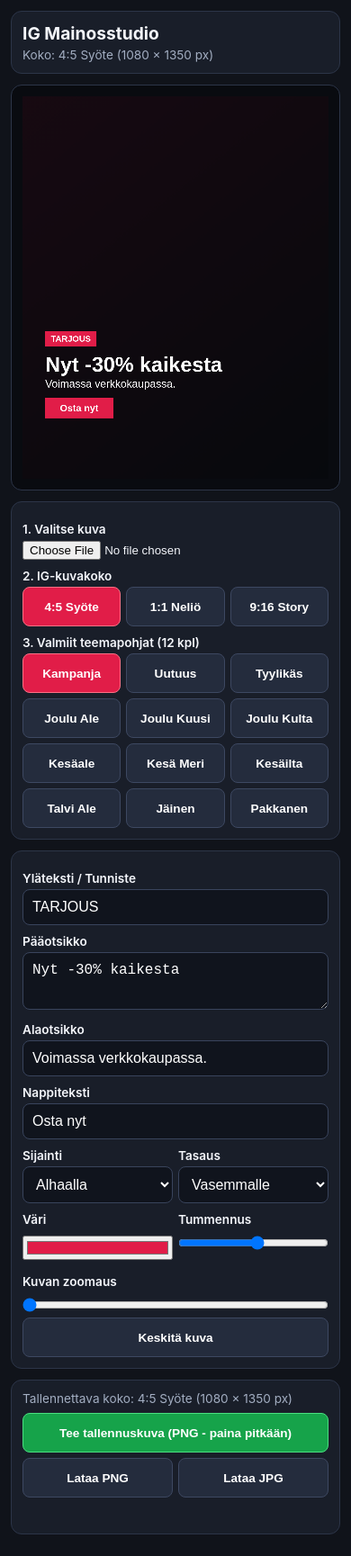
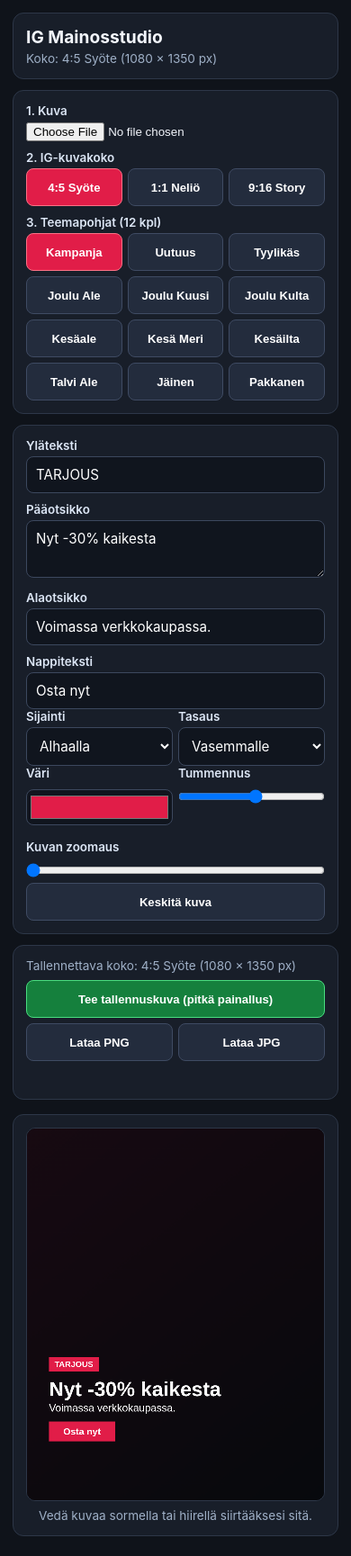
Before and after one commit to djpreal/mainosApuri, a plain HTML site: page index.html in a window 390 px wide. Shown: the whole page at 90% size. Drawn offline with Linux system fonts and the light colour scheme.

Commit message:
Update index.html

```diff
--- a/index.html
+++ b/index.html
@@ -5,55 +5,85 @@
   <meta name="viewport" content="width=device-width, initial-scale=1.0" />
   <title>IG Mainosstudio</title>
   <style>
+    * {
+      box-sizing: border-box;
+    }
     body {
       margin: 0;
-      padding: 12px;
+      padding: 14px;
       font-family: -apple-system, BlinkMacSystemFont, "Segoe UI", Roboto, sans-serif;
-      background: #10131a;
-      color: #f4f6fb;
+      background: #0f131a;
+      color: #f3f6fc;
     }
-    .wrap {
-      max-width: 520px;
+    .container {
+      max-width: 980px;
       margin: 0 auto;
+      display: grid;
+      grid-template-columns: 1fr;
+      gap: 16px;
     }
-    .box {
-      background: #191e29;
-      border: 1px solid #2c3548;
+    @media (min-width: 860px) {
+      .container {
+        grid-template-columns: 390px 1fr;
+        align-items: start;
+      }
+    }
+    .card {
+      background: #181e29;
+      border: 1px solid #2d3748;
       border-radius: 12px;
-      padding: 12px;
+      padding: 14px;
       margin-bottom: 12px;
+    }
+    .card:last-child {
+      margin-bottom: 0;
     }
     h1 {
       margin: 0 0 4px;
       font-size: 1.2rem;
     }
-    .muted {
-      color: #a3aec2;
+    .sub {
+      margin: 0;
+      color: #9fb0c7;
       font-size: 0.85rem;
-      margin: 0;
     }
     label {
       display: block;
-      font-size: 0.85rem;
+      margin: 10px 0 4px;
+      font-size: 0.84rem;
       font-weight: 600;
-      margin: 10px 0 4px;
+      color: #dce6f5;
     }
-    input[type="text"], textarea, select {
+    label:first-child {
+      margin-top: 0;
+    }
+    input[type="text"],
+    textarea,
+    select {
       width: 100%;
-      box-sizing: border-box;
       padding: 10px;
       border-radius: 8px;
-      border: 1px solid #39445c;
-      background: #10141d;
-      color: #fff;
-      font-size: 1rem;
+      border: 1px solid #3c485e;
+      background: #10151e;
+      color: #ffffff;
+      font-size: 0.95rem;
+      font-family: inherit;
     }
     textarea {
       min-height: 64px;
+      resize: vertical;
     }
-    input[type="range"], input[type="color"] {
+    input[type="color"],
+    input[type="range"] {
       width: 100%;
       margin: 6px 0;
+    }
+    input[type="color"] {
+      height: 40px;
+      padding: 2px;
+      border-radius: 8px;
+      border: 1px solid #3c485e;
+      background: #10151e;
     }
     .grid-3 {
       display: grid;
@@ -65,31 +95,40 @@
       grid-template-columns: repeat(2, 1fr);
       gap: 6px;
     }
-    button {
+    .btn {
       width: 100%;
-      min-height: 44px;
-      padding: 10px 8px;
+      min-height: 42px;
+      padding: 9px 8px;
       border-radius: 8px;
-      border: 1px solid #3d4861;
-      background: #242c3d;
-      color: #fff;
-      font-size: 0.85rem;
+      border: 1px solid #3f4b63;
+      background: #232c3d;
+      color: #ffffff;
+      font-size: 0.82rem;
       font-weight: 700;
       cursor: pointer;
     }
-    button.active {
+    .btn.active {
       background: #e11d48;
       border-color: #fb7185;
     }
-    button.main {
-      background: #16a34a;
+    .btn.save-main {
+      background: #15803d;
       border-color: #4ade80;
     }
-    .canvas-box {
-      background: #090b10;
+    .preview-box {
+      background: #181e29;
+      border: 1px solid #2d3748;
       border-radius: 12px;
+      padding: 14px;
+      text-align: center;
+    }
+    .canvas-wrap {
+      max-width: 420px;
+      margin: 0 auto;
+      background: #090c10;
+      border-radius: 10px;
       overflow: hidden;
-      border: 1px solid #2c3548;
+      border: 1px solid #2d3748;
     }
     canvas {
       display: block;
@@ -97,17 +136,22 @@
       height: auto;
       touch-action: none;
     }
-    #msg {
+    #statusText {
       margin-top: 8px;
-      font-size: 0.85rem;
+      font-size: 0.84rem;
       color: #86efac;
       min-height: 20px;
     }
-    #saveArea {
+    #previewSaveBox {
       display: none;
-      margin-top: 10px;
+      max-width: 420px;
+      margin: 12px auto 0;
+      background: #10151e;
+      border: 1px solid #3c485e;
+      border-radius: 10px;
+      padding: 10px;
     }
-    #saveArea img {
+    #previewSaveBox img {
       width: 100%;
       border-radius: 8px;
       margin-top: 6px;
@@ -115,72 +159,69 @@
   </style>
 </head>
 <body>
-  <div class="wrap">
-    <div class="box">
+  <div class="container">
+    <div>
+      <div class="card">
         <h1>IG Mainosstudio</h1>
-      <p class="muted" id="sizeText">Koko: 4:5 Syöte (1080 × 1350 px)</p>
+        <p class="sub" id="topSizeLabel">Koko: 4:5 Syöte (1080 × 1350 px)</p>
       </div>
 
-    <div class="box canvas-box">
-      <canvas id="c" width="1080" height="1350"></canvas>
-    </div>
-
-    <div class="box">
-      <label for="imgFile">1. Valitse kuva</label>
-      <input type="file" id="imgFile" accept="image/*" />
+      <div class="card">
+        <label for="photoInput">1. Kuva</label>
+        <input type="file" id="photoInput" accept="image/*" />
 
         <label>2. IG-kuvakoko</label>
         <div class="grid-3">
-        <button type="button" id="f45" class="active" onclick="setSize(1080,1350,'4x5','4:5 Syöte')">4:5 Syöte</button>
-        <button type="button" id="f11" onclick="setSize(1080,1080,'1x1','1:1 Neliö')">1:1 Neliö</button>
-        <button type="button" id="f916" onclick="setSize(1080,1920,'9x16','9:16 Story')">9:16 Story</button>
+          <button type="button" class="btn size-btn active" data-w="1080" data-h="1350" data-code="4x5" data-label="4:5 Syöte">4:5 Syöte</button>
+          <button type="button" class="btn size-btn" data-w="1080" data-h="1080" data-code="1x1" data-label="1:1 Neliö">1:1 Neliö</button>
+          <button type="button" class="btn size-btn" data-w="1080" data-h="1920" data-code="9x16" data-label="9:16 Story">9:16 Story</button>
         </div>
 
-      <label>3. Valmiit teemapohjat (12 kpl)</label>
+        <label>3. Teemapohjat (12 kpl)</label>
         <div class="grid-3">
-        <button type="button" id="p_kampanja" class="active" onclick="setTheme('kampanja')">Kampanja</button>
-        <button type="button" id="p_uutuus" onclick="setTheme('uutuus')">Uutuus</button>
-        <button type="button" id="p_tyyli" onclick="setTheme('tyyli')">Tyylikäs</button>
+          <button type="button" class="btn theme-btn active" data-theme="kampanja">Kampanja</button>
+          <button type="button" class="btn theme-btn" data-theme="uutuus">Uutuus</button>
+          <button type="button" class="btn theme-btn" data-theme="tyyli">Tyylikäs</button>
 
-        <button type="button" id="p_joulu1" onclick="setTheme('joulu1')">Joulu Ale</button>
-        <button type="button" id="p_joulu2" onclick="setTheme('joulu2')">Joulu Kuusi</button>
-        <button type="button" id="p_joulu3" onclick="setTheme('joulu3')">Joulu Kulta</button>
+          <button type="button" class="btn theme-btn" data-theme="joulu1">Joulu Ale</button>
+          <button type="button" class="btn theme-btn" data-theme="joulu2">Joulu Kuusi</button>
+          <button type="button" class="btn theme-btn" data-theme="joulu3">Joulu Kulta</button>
 
-        <button type="button" id="p_kesa1" onclick="setTheme('kesa1')">Kesäale</button>
-        <button type="button" id="p_kesa2" onclick="setTheme('kesa2')">Kesä Meri</button>
-        <button type="button" id="p_kesa3" onclick="setTheme('kesa3')">Kesäilta</button>
+          <button type="button" class="btn theme-btn" data-theme="kesa1">Kesäale</button>
+          <button type="button" class="btn theme-btn" data-theme="kesa2">Kesä Meri</button>
+          <button type="button" class="btn theme-btn" data-theme="kesa3">Kesäilta</button>
 
-        <button type="button" id="p_talvi1" onclick="setTheme('talvi1')">Talvi Ale</button>
-        <button type="button" id="p_talvi2" onclick="setTheme('talvi2')">Jäinen</button>
-        <button type="button" id="p_talvi3" onclick="setTheme('talvi3')">Pakkanen</button>
+          <button type="button" class="btn theme-btn" data-theme="talvi1">Talvi Ale</button>
+          <button type="button" class="btn theme-btn" data-theme="talvi2">Jäinen</button>
+          <button type="button" class="btn theme-btn" data-theme="talvi3">Pakkanen</button>
         </div>
       </div>
 
-    <div class="box">
-      <label for="badge">Yläteksti / Tunniste</label>
-      <input type="text" id="badge" value="TARJOUS" oninput="draw()" />
+      <div class="card">
+        <label for="badgeInput">Yläteksti</label>
+        <input type="text" id="badgeInput" value="TARJOUS" />
 
-      <label for="title">Pääotsikko</label>
-      <textarea id="title" oninput="draw()">Nyt -30% kaikesta</textarea>
+        <label for="titleInput">Pääotsikko</label>
+        <textarea id="titleInput">Nyt -30% kaikesta</textarea>
 
-      <label for="sub">Alaotsikko</label>
-      <input type="text" id="sub" value="Voimassa verkkokaupassa." oninput="draw()" />
+        <label for="subInput">Alaotsikko</label>
+        <input type="text" id="subInput" value="Voimassa verkkokaupassa." />
 
-      <label for="cta">Nappiteksti</label>
-      <input type="text" id="cta" value="Osta nyt" oninput="draw()" />
+        <label for="ctaInput">Nappiteksti</label>
+        <input type="text" id="ctaInput" value="Osta nyt" />
 
         <div class="grid-2">
           <div>
-          <label for="pos">Sijainti</label>
-          <select id="pos" onchange="draw()">
+            <label for="posSelect">Sijainti</label>
+            <select id="posSelect">
               <option value="bottom" selected>Alhaalla</option>
               <option value="top">Ylhäällä</option>
               <option value="center">Keskellä</option>
             </select>
           </div>
           <div>
-          <label for="align">Tasaus</label>
-          <select id="align" onchange="draw()">
+            <label for="alignSelect">Tasaus</label>
+            <select id="alignSelect">
               <option value="left" selected>Vasemmalle</option>
               <option value="center">Keskitetty</option>
             </select>
@@ -189,53 +230,50 @@
 
         <div class="grid-2">
           <div>
-          <label for="accent">Väri</label>
-          <input type="color" id="accent" value="#e11d48" oninput="draw()" />
+            <label for="accentInput">Väri</label>
+            <input type="color" id="accentInput" value="#e11d48" />
           </div>
           <div>
-          <label for="dark">Tummennus</label>
-          <input type="range" id="dark" min="0" max="85" value="45" oninput="draw()" />
+            <label for="darkInput">Tummennus</label>
+            <input type="range" id="darkInput" min="0" max="85" value="45" />
           </div>
         </div>
 
-      <label for="zoom">Kuvan zoomaus</label>
-      <input type="range" id="zoom" min="100" max="250" value="100" oninput="draw()" />
-      <button type="button" onclick="resetImg()">Keskitä kuva</button>
+        <label for="zoomInput">Kuvan zoomaus</label>
+        <input type="range" id="zoomInput" min="100" max="250" value="100" />
+        <button type="button" class="btn" id="centerPhotoBtn">Keskitä kuva</button>
       </div>
 
-    <div class="box">
-      <p class="muted" id="saveInfo">Tallennettava koko: 4:5 Syöte (1080 × 1350 px)</p>
+      <div class="card">
+        <p class="sub" id="exportSizeText">Tallennettava koko: 4:5 Syöte (1080 × 1350 px)</p>
         <div style="margin-top:8px;">
-        <button type="button" class="main" onclick="makeSaveImage('png')">Tee tallennuskuva (PNG - paina pitkään)</button>
+          <button type="button" class="btn save-main" id="makePreviewBtn">Tee tallennuskuva (pitkä painallus)</button>
         </div>
         <div class="grid-2" style="margin-top:6px;">
-        <button type="button" onclick="downloadFile('png')">Lataa PNG</button>
-        <button type="button" onclick="downloadFile('jpg')">Lataa JPG</button>
+          <button type="button" class="btn" id="dlPngBtn">Lataa PNG</button>
+          <button type="button" class="btn" id="dlJpgBtn">Lataa JPG</button>
         </div>
-      <div id="msg"></div>
-      <div id="saveArea">
-        <p class="muted">Paina kuvaa alla pitkään ja valitse <strong>Tallenna kuva</strong>:</p>
-        <img id="outImg" alt="Valmis mainos" />
+        <div id="statusText"></div>
+      </div>
+    </div>
+
+    <div class="preview-box">
+      <div class="canvas-wrap">
+        <canvas id="adCanvas" width="1080" height="1350"></canvas>
+      </div>
+      <p class="sub" style="margin-top:8px;">Vedä kuvaa sormella tai hiirellä siirtääksesi sitä.</p>
+
+      <div id="previewSaveBox">
+        <p class="sub" id="previewSaveCaption">Paina kuvaa alla pitkään ja valitse <strong>Tallenna kuva</strong>.</p>
+        <img id="previewSaveImg" alt="Valmis mainos" />
       </div>
     </div>
   </div>
 
   <script>
-    const c = document.getElementById("c");
-    const ctx = c.getContext("2d");
-
-    let W = 1080;
-    let H = 1350;
-    let ratioCode = "4x5";
-    let sizeLabel = "4:5 Syöte";
-    let bg1 = "#2a1220";
-    let bg2 = "#0d1017";
-    let photo = null;
-    let panX = 0;
-    let panY = 0;
-    let dragging = false;
-    let lastX = 0;
-    let lastY = 0;
+    window.addEventListener("DOMContentLoaded", function () {
+      const canvas = document.getElementById("adCanvas");
+      const ctx = canvas.getContext("2d");
 
       const THEMES = {
         kampanja: { accent: "#e11d48", bg1: "#2a1220", bg2: "#0d1017", badge: "TARJOUS", title: "Nyt -30% kaikesta", sub: "Voimassa verkkokaupassa.", cta: "Osta nyt", pos: "bottom", align: "left" },
@@ -255,109 +293,26 @@
         talvi3:   { accent: "#94a3b8", bg1: "#1b212c", bg2: "#0c0f14", badge: "PAKKANEN", title: "Lämpöä talvipäiviin", sub: "Pehmeät suosikit arkeen.", cta: "Tutustu", pos: "center", align: "center" }
       };
 
-    function setSize(w, h, code, label) {
-      W = w;
-      H = h;
-      ratioCode = code;
-      sizeLabel = label;
-      c.width = W;
-      c.height = H;
+      let W = 1080;
+      let H = 1350;
+      let ratioCode = "4x5";
+      let sizeLabel = "4:5 Syöte";
+      let currentTheme = "kampanja";
+      let bg1 = THEMES.kampanja.bg1;
+      let bg2 = THEMES.kampanja.bg2;
+      let photo = null;
+      let panX = 0;
+      let panY = 0;
+      let dragging = false;
+      let lastX = 0;
+      let lastY = 0;
 
-      document.getElementById("f45").classList.toggle("active", code === "4x5");
-      document.getElementById("f11").classList.toggle("active", code === "1x1");
-      document.getElementById("f916").classList.toggle("active", code === "9x16");
-
-      document.getElementById("sizeText").textContent = `Koko: ${label} (${W} × ${H} px)`;
-      document.getElementById("saveInfo").textContent = `Tallennettava koko: ${label} (${W} × ${H} px)`;
-      draw();
+      function setStatus(msg) {
+        document.getElementById("statusText").textContent = msg;
       }
 
-    function setTheme(key) {
-      const t = THEMES[key];
-      if (!t) return;
-      bg1 = t.bg1;
-      bg2 = t.bg2;
-      document.getElementById("accent").value = t.accent;
-      document.getElementById("badge").value = t.badge;
-      document.getElementById("title").value = t.title;
-      document.getElementById("sub").value = t.sub;
-      document.getElementById("cta").value = t.cta;
-      document.getElementById("pos").value = t.pos;
-      document.getElementById("align").value = t.align;
-
-      Object.keys(THEMES).forEach((k) => {
-        const el = document.getElementById("p_" + k);
-        if (el) el.classList.toggle("active", k === key);
-      });
-      draw();
-    }
-
-    function resetImg() {
-      panX = 0;
-      panY = 0;
-      document.getElementById("zoom").value = 100;
-      draw();
-    }
-
-    document.getElementById("imgFile").addEventListener("change", function (e) {
-      const file = e.target.files && e.target.files[0];
-      if (!file) return;
-      const reader = new FileReader();
-      reader.onload = function (ev) {
-        const img = new Image();
-        img.onload = function () {
-          photo = img;
-          resetImg();
-        };
-        img.src = ev.target.result;
-      };
-      reader.readAsDataURL(file);
-    });
-
-    function getPt(e) {
-      const r = c.getBoundingClientRect();
-      const touch = e.touches && e.touches[0];
-      const cx = touch ? touch.clientX : e.clientX;
-      const cy = touch ? touch.clientY : e.clientY;
-      return {
-        x: ((cx - r.left) / r.width) * W,
-        y: ((cy - r.top) / r.height) * H
-      };
-    }
-
-    function startDrag(e) {
-      if (!photo) return;
-      dragging = true;
-      const p = getPt(e);
-      lastX = p.x;
-      lastY = p.y;
-    }
-
-    function moveDrag(e) {
-      if (!dragging || !photo) return;
-      if (e.cancelable) e.preventDefault();
-      const p = getPt(e);
-      panX += p.x - lastX;
-      panY += p.y - lastY;
-      lastX = p.x;
-      lastY = p.y;
-      draw();
-    }
-
-    function endDrag() {
-      dragging = false;
-    }
-
-    c.addEventListener("mousedown", startDrag);
-    window.addEventListener("mousemove", moveDrag);
-    window.addEventListener("mouseup", endDrag);
-
-    c.addEventListener("touchstart", startDrag, { passive: true });
-    c.addEventListener("touchmove", moveDrag, { passive: false });
-    window.addEventListener("touchend", endDrag);
-
       function wrapText(text, maxW, font) {
-      if (!text.trim()) return [];
+        if (!text || !text.trim()) return [];
         ctx.font = font;
         const words = text.trim().split(/\s+/);
         const lines = [];
@@ -376,16 +331,16 @@
       }
 
       function draw() {
-      const accent = document.getElementById("accent").value;
-      const dark = Number(document.getElementById("dark").value) / 100;
-      const zoom = Number(document.getElementById("zoom").value) / 100;
-      const pos = document.getElementById("pos").value;
-      const align = document.getElementById("align").value;
+        const accent = document.getElementById("accentInput").value;
+        const dark = Number(document.getElementById("darkInput").value) / 100;
+        const zoom = Number(document.getElementById("zoomInput").value) / 100;
+        const pos = document.getElementById("posSelect").value;
+        const align = document.getElementById("alignSelect").value;
 
-      const badge = document.getElementById("badge").value;
-      const title = document.getElementById("title").value;
-      const sub = document.getElementById("sub").value;
-      const cta = document.getElementById("cta").value;
+        const badge = document.getElementById("badgeInput").value;
+        const title = document.getElementById("titleInput").value;
+        const sub = document.getElementById("subInput").value;
+        const cta = document.getElementById("ctaInput").value;
 
         const grad = ctx.createLinearGradient(0, 0, W, H);
         grad.addColorStop(0, bg1);
@@ -396,7 +351,8 @@
         if (photo) {
           const ir = photo.width / photo.height;
           const cr = W / H;
-        let bw = W, bh = H;
+          let bw = W;
+          let bh = H;
           if (ir > cr) {
             bw = H * ir;
           } else {
@@ -408,7 +364,7 @@
         }
 
         if (dark > 0) {
-        ctx.fillStyle = `rgba(0,0,0,${dark})`;
+          ctx.fillStyle = "rgba(0,0,0," + dark + ")";
           ctx.fillRect(0, 0, W, H);
         }
 
@@ -432,14 +388,14 @@
           const bx = align === "center" ? (W - bw) / 2 : pad;
           ctx.fillStyle = accent;
           ctx.fillRect(bx, y, bw, 52);
-        ctx.fillStyle = "#fff";
+          ctx.fillStyle = "#ffffff";
           ctx.textAlign = "center";
           ctx.fillText(badge.toUpperCase(), bx + bw / 2, y + 36);
           ctx.textAlign = align;
           y += 76;
         }
 
-      ctx.fillStyle = "#fff";
+        ctx.fillStyle = "#ffffff";
         ctx.font = titleFont;
         for (const l of tLines) {
           ctx.fillText(l, tx, y + 66);
@@ -459,36 +415,161 @@
           const cx = align === "center" ? (W - cw) / 2 : pad;
           ctx.fillStyle = accent;
           ctx.fillRect(cx, y, cw, 72);
-        ctx.fillStyle = "#fff";
+          ctx.fillStyle = "#ffffff";
           ctx.textAlign = "center";
           ctx.fillText(cta, cx + cw / 2, y + 48);
         }
       }
 
-    function makeSaveImage(ext) {
-      const mime = ext === "jpg" ? "image/jpeg" : "image/png";
-      const url = c.toDataURL(mime, 0.92);
-      const area = document.getElementById("saveArea");
-      const out = document.getElementById("outImg");
-      out.src = url;
-      area.style.display = "block";
-      document.getElementById("msg").textContent = `Valmis ${sizeLabel} (${W}×${H} px) – paina kuvaa pitkään tallentaaksesi.`;
-      area.scrollIntoView({ behavior: "smooth" });
+      document.querySelectorAll(".size-btn").forEach(function (btn) {
+        btn.addEventListener("click", function () {
+          W = Number(btn.dataset.w);
+          H = Number(btn.dataset.h);
+          ratioCode = btn.dataset.code;
+          sizeLabel = btn.dataset.label;
+          canvas.width = W;
+          canvas.height = H;
+
+          document.querySelectorAll(".size-btn").forEach(function (b) {
+            b.classList.toggle("active", b === btn);
+          });
+          document.getElementById("topSizeLabel").textContent = "Koko: " + sizeLabel + " (" + W + " × " + H + " px)";
+          document.getElementById("exportSizeText").textContent = "Tallennettava koko: " + sizeLabel + " (" + W + " × " + H + " px)";
+          draw();
+        });
+      });
+
+      document.querySelectorAll(".theme-btn").forEach(function (btn) {
+        btn.addEventListener("click", function () {
+          const key = btn.dataset.theme;
+          const t = THEMES[key];
+          if (!t) return;
+          currentTheme = key;
+          bg1 = t.bg1;
+          bg2 = t.bg2;
+          document.getElementById("accentInput").value = t.accent;
+          document.getElementById("badgeInput").value = t.badge;
+          document.getElementById("titleInput").value = t.title;
+          document.getElementById("subInput").value = t.sub;
+          document.getElementById("ctaInput").value = t.cta;
+          document.getElementById("posSelect").value = t.pos;
+          document.getElementById("alignSelect").value = t.align;
+
+          document.querySelectorAll(".theme-btn").forEach(function (b) {
+            b.classList.toggle("active", b.dataset.theme === currentTheme);
+          });
+          draw();
+        });
+      });
+
+      ["badgeInput", "titleInput", "subInput", "ctaInput", "posSelect", "alignSelect", "accentInput", "darkInput", "zoomInput"].forEach(function (id) {
+        const el = document.getElementById(id);
+        el.addEventListener("input", draw);
+        el.addEventListener("change", draw);
+      });
+
+      document.getElementById("centerPhotoBtn").addEventListener("click", function () {
+        panX = 0;
+        panY = 0;
+        document.getElementById("zoomInput").value = 100;
+        draw();
+      });
+
+      document.getElementById("photoInput").addEventListener("change", function (e) {
+        const file = e.target.files && e.target.files[0];
+        if (!file) return;
+        const reader = new FileReader();
+        reader.onload = function (ev) {
+          const img = new Image();
+          img.onload = function () {
+            photo = img;
+            panX = 0;
+            panY = 0;
+            document.getElementById("zoomInput").value = 100;
+            draw();
+          };
+          img.src = ev.target.result;
+        };
+        reader.readAsDataURL(file);
+      });
+
+      function getCanvasPoint(e) {
+        const rect = canvas.getBoundingClientRect();
+        const touch = e.touches && e.touches[0];
+        const cx = touch ? touch.clientX : e.clientX;
+        const cy = touch ? touch.clientY : e.clientY;
+        return {
+          x: ((cx - rect.left) / rect.width) * W,
+          y: ((cy - rect.top) / rect.height) * H
+        };
       }
 
-    function downloadFile(ext) {
+      function startMove(e) {
+        if (!photo) return;
+        dragging = true;
+        const pt = getCanvasPoint(e);
+        lastX = pt.x;
+        lastY = pt.y;
+      }
+
+      function doMove(e) {
+        if (!dragging || !photo) return;
+        if (e.cancelable) e.preventDefault();
+        const pt = getCanvasPoint(e);
+        panX += pt.x - lastX;
+        panY += pt.y - lastY;
+        lastX = pt.x;
+        lastY = pt.y;
+        draw();
+      }
+
+      function stopMove() {
+        dragging = false;
+      }
+
+      canvas.addEventListener("mousedown", startMove);
+      window.addEventListener("mousemove", doMove);
+      window.addEventListener("mouseup", stopMove);
+
+      canvas.addEventListener("touchstart", startMove, { passive: true });
+      canvas.addEventListener("touchmove", doMove, { passive: false });
+      window.addEventListener("touchend", stopMove);
+
+      document.getElementById("makePreviewBtn").addEventListener("click", function () {
+        const url = canvas.toDataURL("image/png");
+        const box = document.getElementById("previewSaveBox");
+        const img = document.getElementById("previewSaveImg");
+        const cap = document.getElementById("previewSaveCaption");
+        img.src = url;
+        cap.innerHTML = "<strong>" + sizeLabel + " (" + W + " × " + H + " px):</strong> Paina kuvaa alla pitkään ja valitse <em>Tallenna kuva</em>.";
+        box.style.display = "block";
+        setStatus("Tallennuskuva luotu koossa " + sizeLabel + " (" + W + "×" + H + " px).");
+        box.scrollIntoView({ behavior: "smooth", block: "nearest" });
+      });
+
+      function saveFile(ext) {
         const mime = ext === "jpg" ? "image/jpeg" : "image/png";
-      const url = c.toDataURL(mime, 0.92);
+        const url = canvas.toDataURL(mime, 0.92);
+        const filename = "ig-" + ratioCode + "-" + W + "x" + H + "." + ext;
         const a = document.createElement("a");
         a.href = url;
-      a.download = `ig-${ratioCode}-${W}x${H}.${ext}`;
+        a.download = filename;
         document.body.appendChild(a);
         a.click();
         a.remove();
-      document.getElementById("msg").textContent = `Ladattu: ig-${ratioCode}-${W}x${H}.${ext}`;
+        setStatus("Ladattu: " + filename + " (" + sizeLabel + ")");
       }
 
+      document.getElementById("dlPngBtn").addEventListener("click", function () {
+        saveFile("png");
+      });
+
+      document.getElementById("dlJpgBtn").addEventListener("click", function () {
+        saveFile("jpg");
+      });
+
       draw();
+    });
   </script>
 </body>
 </html>
```
Lines whose indentation alone changed are shown as unchanged.
